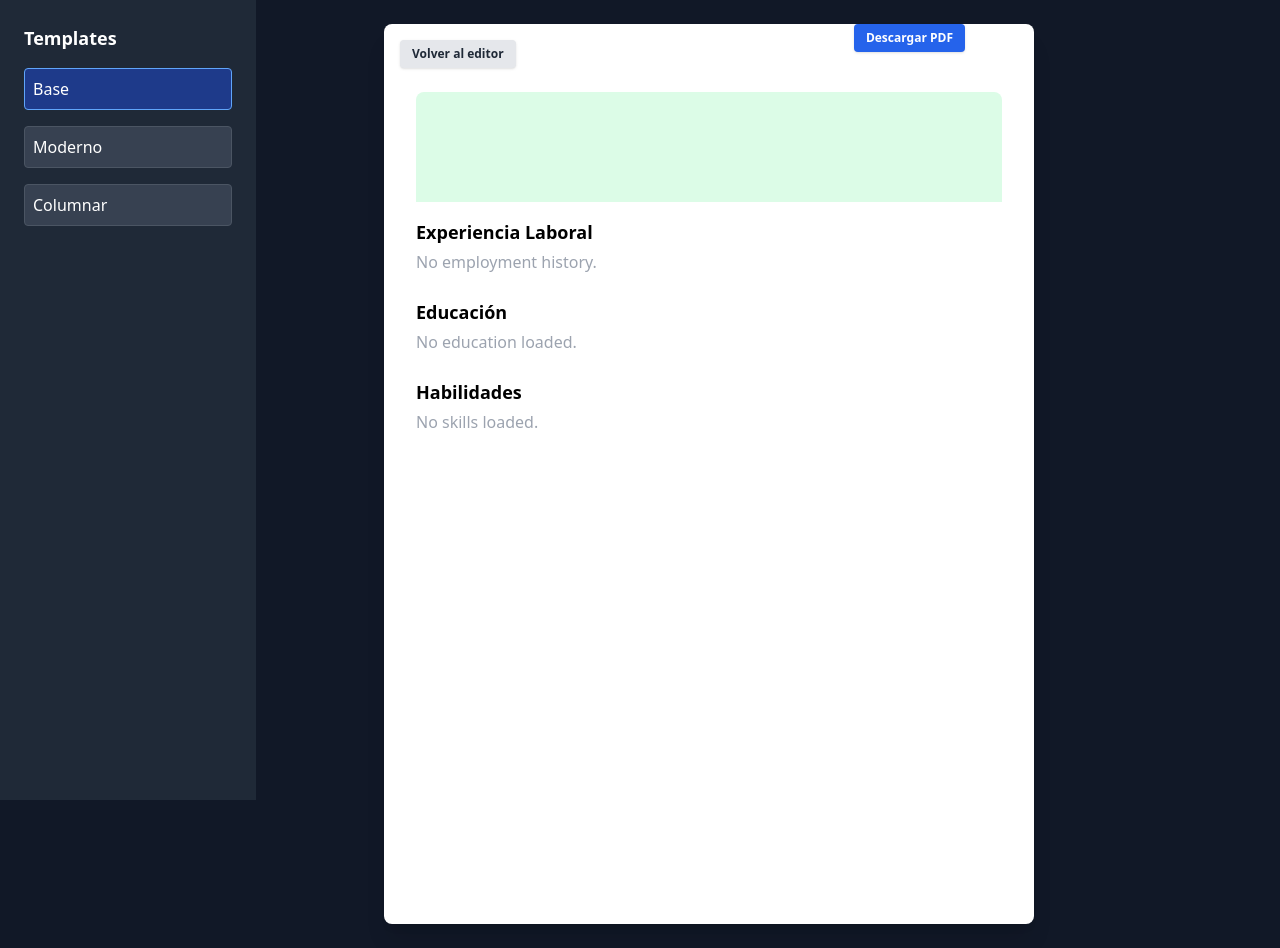
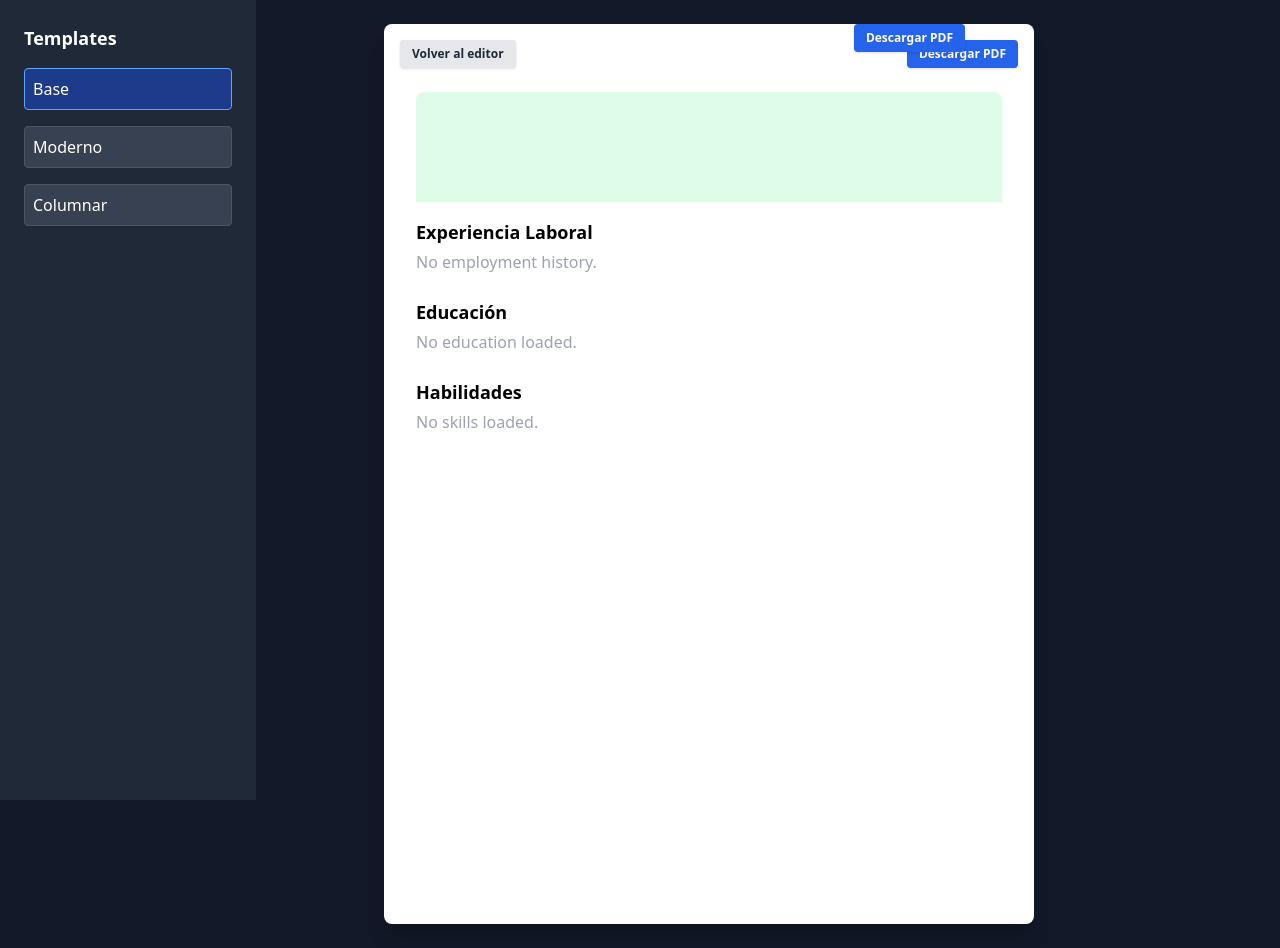
Before and after one commit to givemefire44/cvfaster-limpio, a Next.js app: page /select-template in a window 1280 px wide. Built offline with nearby package versions, Linux system fonts and the light colour scheme.

Commit message:
Update page.tsx

```diff
--- a/app/select-template/page.tsx
+++ b/app/select-template/page.tsx
@@ -95,16 +95,16 @@ export default function SelectTemplatePage() {
         Descargar PDF
       </button>
 
-      {/* Preview grande del template */}
+         {/* Preview grande del template */}
       <section className="flex-1 flex flex-col items-center justify-start p-0 sm:p-6 w-full">
         <div className="w-full max-w-3xl flex flex-col gap-2">
-          {/* Tarjeta principal */}
+          {/* Tarjeta principal con botones adentro */}
           <div
             className="bg-white rounded-lg shadow-xl p-2 sm:p-8 w-full sm:w-[650px] min-h-[600px] sm:min-h-[900px] flex flex-col items-center relative"
             ref={previewRef}
           >
-            {/* Botón "Volver al editor" dentro de la hoja, arriba izquierda */}
-            <div className="w-full flex flex-row justify-start items-start absolute left-0 top-0 px-4 pt-4 z-10">
+            {/* Botones dentro de la tarjeta, alineados arriba izquierda y derecha */}
+            <div className="w-full flex flex-row justify-between items-start absolute left-0 top-0 px-4 pt-4 z-10">
               <button
                 className="bg-gray-200 text-gray-800 px-3 py-1 rounded font-semibold shadow hover:bg-gray-300 transition text-xs min-h-0"
                 onClick={() => router.push("/create-cv")}
@@ -112,6 +112,14 @@ export default function SelectTemplatePage() {
                 style={{ height: "28px" }}
               >
                 Volver al editor
+              </button>
+              <button
+                className="bg-blue-600 text-white px-3 py-1 rounded font-semibold shadow text-xs min-h-0"
+                onClick={handleDownload}
+                type="button"
+                style={{ height: "28px" }}
+              >
+                Descargar PDF
               </button>
             </div>
             {/* Espacio para no tapar el contenido */}
```
